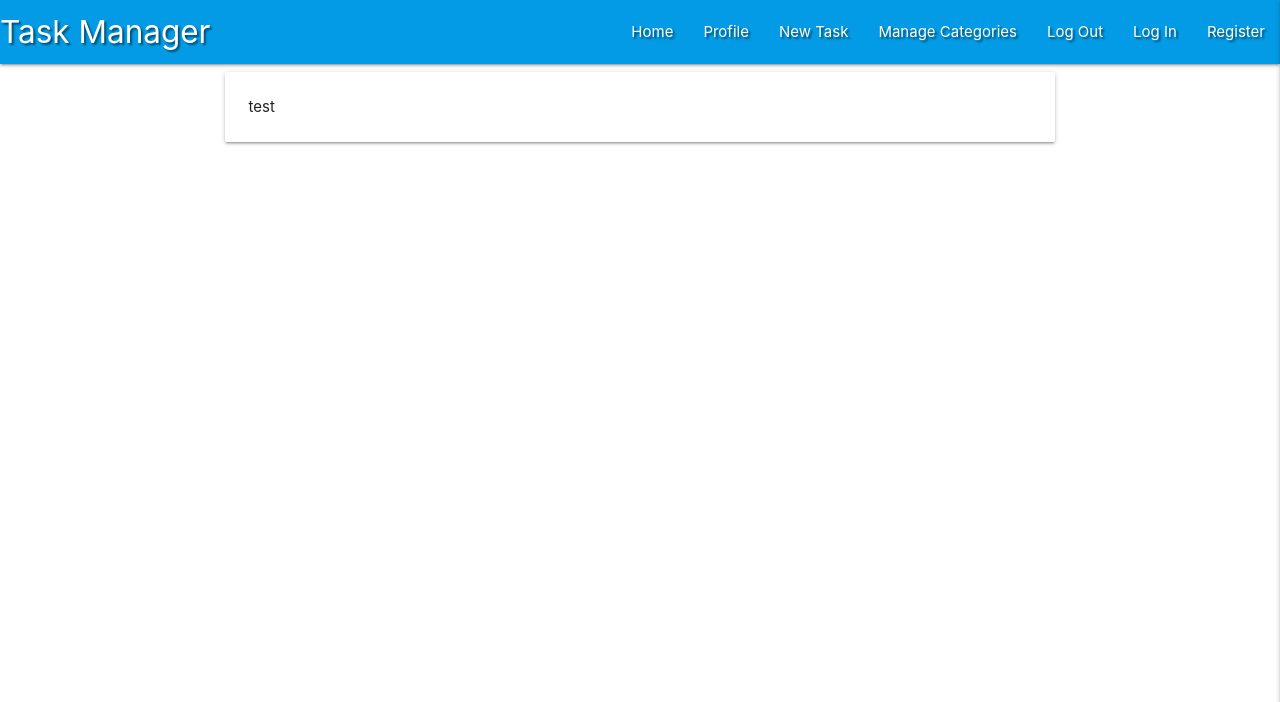
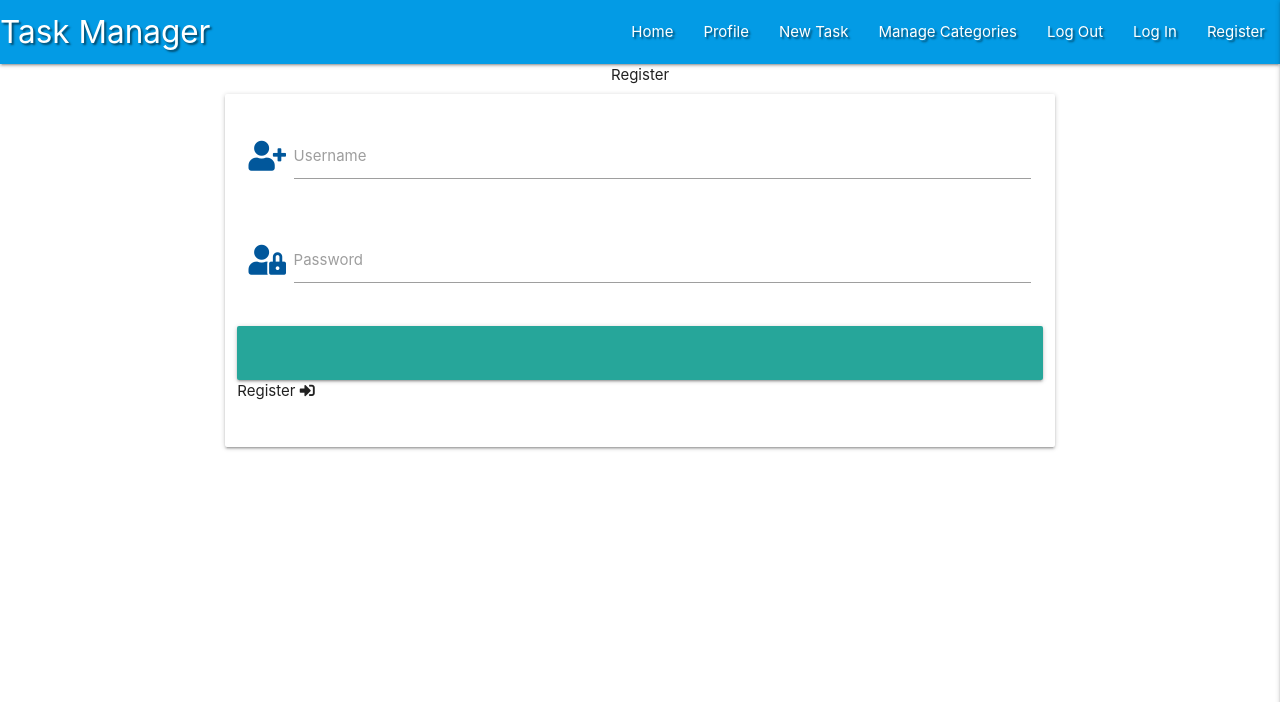
Before and after one commit to TezBaydu/codeTaskManager, a Flask app: page /register in a window 1280 px wide. Shown: the top 702 px of the page. Run offline with Flask 2, Linux system fonts and the light colour scheme; some libraries are stand-ins or nearby versions.

Commit message:
Form update for username, password and register button

```diff
--- a/templates/register.html
+++ b/templates/register.html
@@ -1,10 +1,32 @@
 {% extends "base.html" %}
 {% block content %}
 
+    <div class="center-align">Register</div>
+
     <div class="row">
-        <form class="col s12 m8 offset-m2">
+        <form class="col s12 m8 offset-m2" method = "POST" action="{{ url_for('register') }}">
             <div class="card-panel">
-                <span>test</span>
+                <!-- username -->
+                <div class="row">
+                    <div class="input-field col s12">
+                        <i class="fas fa-user-plus prefix light-blue-text text-darken-4"></i>
+                        <input id="username" name = "username" type="text" class="validate">
+                        <label for="username">Username</label>
+                      </div>
+                </div>
+                <!-- password -->
+                <div class="row">
+                    <div class="input-field col s12">
+                        <i class="fas fa-user-lock prefix light-blue-text text-darken-4"></i>
+                        <input id="password" name = "passsword" type="password" class="validate">
+                        <label for="password">Password</label>
+                    </div>
+                </div>
+                <!-- register -->
+                <div class="row">
+                    <button type="submit" class="col s12 btn-large light-blut darken-4 text-shadow"></button>
+                    Register <i class="fas fa-sign-in-alt"></i>
+                </div>
             </div>
         </form>
     </div>
```
